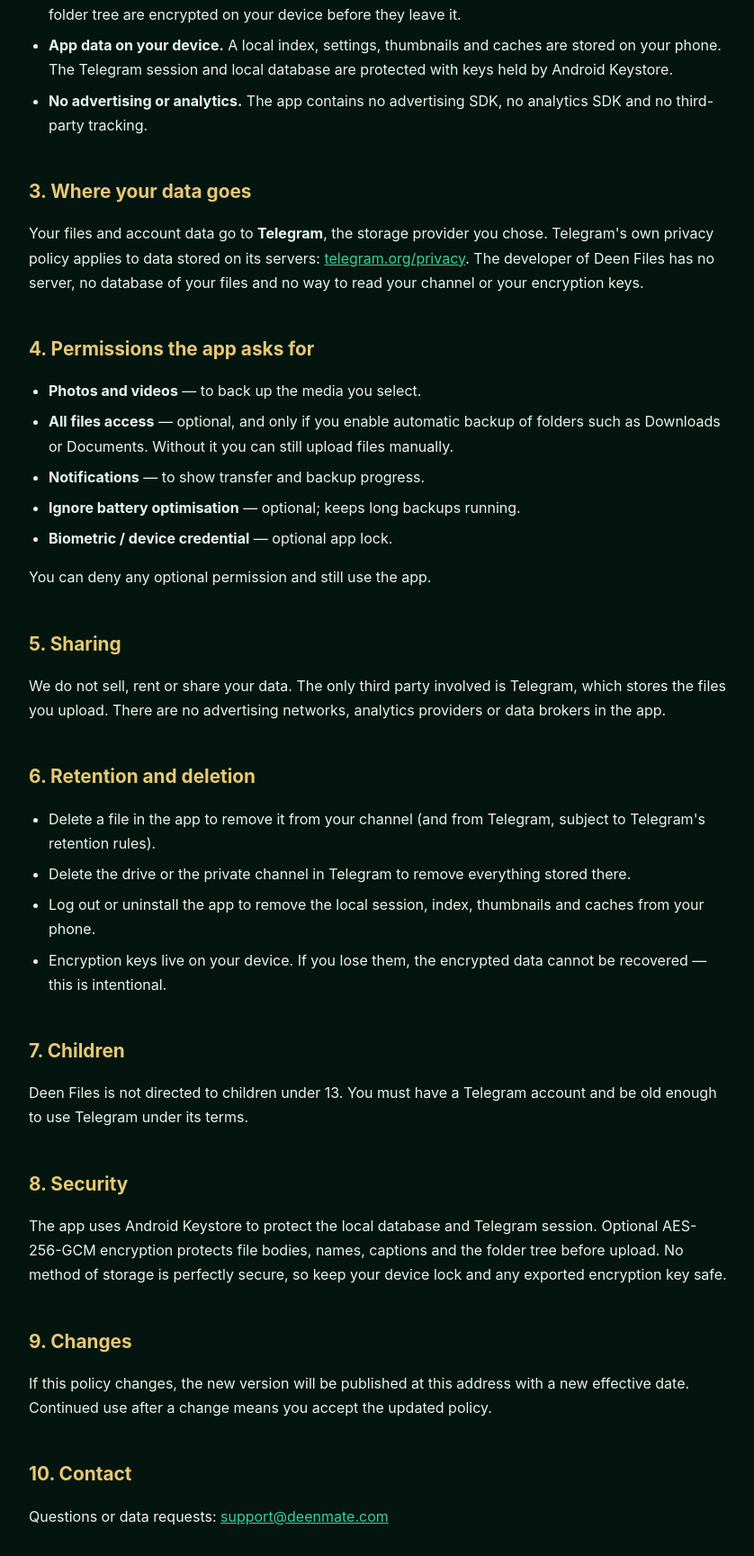
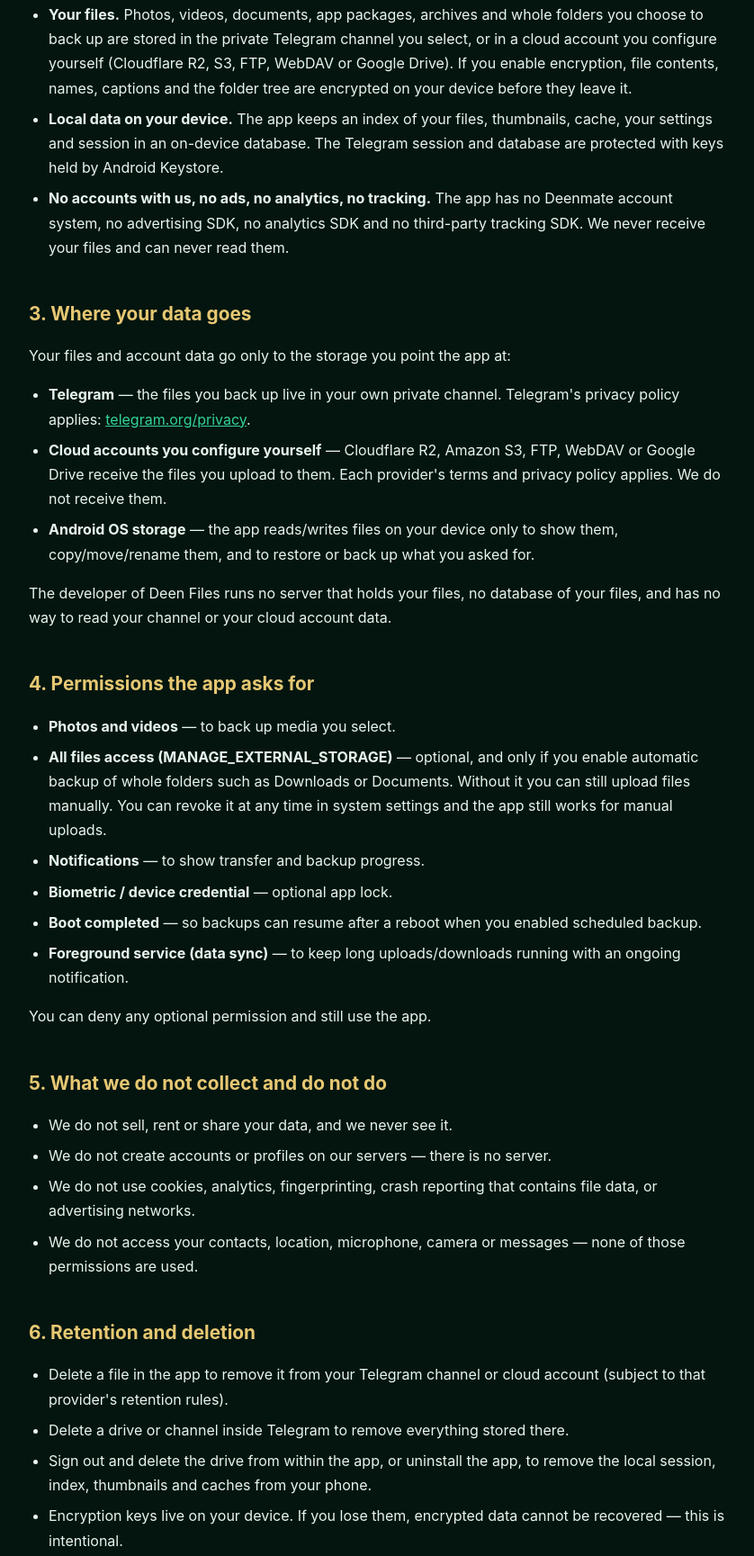
Before and after one commit to mirrorcashbd-coder/deen-files-legal, a plain HTML site: page privacy.html in a window 1280 px wide. Shown: the part 718-2447 px from the top of the page at 90% size, without its empty margins (220-1058 px from the left). Drawn offline with Linux system fonts and the light colour scheme.

Commit message:
Update privacy policy for current app feature set
Documents Telegram and user-configured cloud accounts, local Android
Keystore storage, all-files-access revocation path, no analytics/ads,
and deletion/retention behaviour so Play Store review can accept it.

```diff
--- a/privacy.html
+++ b/privacy.html
@@ -75,7 +75,7 @@
     </a>
 
     <h1>Privacy Policy</h1>
-    <p class="updated">Effective 12 November 2026</p>
+    <p class="updated">Effective 13 November 2026</p>
 
     <p class="note">
       Deen Files is a client for your own Telegram account. It does not run a server and does not
@@ -85,85 +85,115 @@
 
     <h2>1. Who we are</h2>
     <p>
-      Deen Files ("the app", "we") is an Android application by Deenmate that lets you keep files in
-      a private Telegram channel and browse them like a cloud drive. The app is distributed through
-      Google Play and other app stores.
+      Deen Files ("the app", "we") is an Android file manager and cloud drive by Deenmate.
+      It lets you browse your phone storage and back up your files to a private Telegram
+      channel or to cloud accounts you configure yourself. The app is distributed on
+      Google Play and other stores. The developer is Deenmate ("we"), the contact address
+      is shown at the bottom of this page.
     </p>
 
     <h2>2. What the app handles</h2>
     <ul>
-      <li><strong>Telegram login data.</strong> Your phone number and login code are sent directly
-        to Telegram to sign in. The app does not send them anywhere else.</li>
-      <li><strong>Your files.</strong> Photos, videos, documents and folders you choose to upload
-        are sent to Telegram and stored in your private channel. If you turn on encryption, file
-        contents, names, captions and the folder tree are encrypted on your device before they
-        leave it.</li>
-      <li><strong>App data on your device.</strong> A local index, settings, thumbnails and caches
-        are stored on your phone. The Telegram session and local database are protected with keys
-        held by Android Keystore.</li>
-      <li><strong>No advertising or analytics.</strong> The app contains no advertising SDK, no
-        analytics SDK and no third-party tracking.</li>
+      <li><strong>Telegram login data.</strong> Your phone number and login code are sent
+        directly to Telegram over an encrypted connection to sign in. The app does not send
+        your phone number, code or session to us or to any other party.</li>
+      <li><strong>Your files.</strong> Photos, videos, documents, app packages, archives and
+        whole folders you choose to back up are stored in the private Telegram channel you
+        select, or in a cloud account you configure yourself (Cloudflare R2, S3, FTP, WebDAV
+        or Google Drive). If you enable encryption, file contents, names, captions and the
+        folder tree are encrypted on your device before they leave it.</li>
+      <li><strong>Local data on your device.</strong> The app keeps an index of your files,
+        thumbnails, cache, your settings and session in an on-device database. The Telegram
+        session and database are protected with keys held by Android Keystore.</li>
+      <li><strong>No accounts with us, no ads, no analytics, no tracking.</strong> The app has
+        no Deenmate account system, no advertising SDK, no analytics SDK and no third-party
+        tracking SDK. We never receive your files and can never read them.</li>
     </ul>
 
     <h2>3. Where your data goes</h2>
     <p>
-      Your files and account data go to <strong>Telegram</strong>, the storage provider you chose.
-      Telegram's own privacy policy applies to data stored on its servers:
-      <a href="https://telegram.org/privacy" rel="noopener" target="_blank">telegram.org/privacy</a>.
-      The developer of Deen Files has no server, no database of your files and no way to read your
-      channel or your encryption keys.
+      Your files and account data go only to the storage you point the app at:
+    </p>
+    <ul>
+      <li><strong>Telegram</strong> — the files you back up live in your own private channel.
+        Telegram's privacy policy applies: <a href="https://telegram.org/privacy" rel="noopener" target="_blank">telegram.org/privacy</a>.</li>
+      <li><strong>Cloud accounts you configure yourself</strong> — Cloudflare R2, Amazon S3,
+        FTP, WebDAV or Google Drive receive the files you upload to them. Each provider's
+        terms and privacy policy applies. We do not receive them.</li>
+      <li><strong>Android OS storage</strong> — the app reads/writes files on your device only
+        to show them, copy/move/rename them, and to restore or back up what you asked for.</li>
+    </ul>
+    <p>
+      The developer of Deen Files runs no server that holds your files, no database of your
+      files, and has no way to read your channel or your cloud account data.
     </p>
 
     <h2>4. Permissions the app asks for</h2>
     <ul>
-      <li><strong>Photos and videos</strong> — to back up the media you select.</li>
-      <li><strong>All files access</strong> — optional, and only if you enable automatic backup of
-        folders such as Downloads or Documents. Without it you can still upload files manually.</li>
+      <li><strong>Photos and videos</strong> — to back up media you select.</li>
+      <li><strong>All files access (MANAGE_EXTERNAL_STORAGE)</strong> — optional, and only if
+        you enable automatic backup of whole folders such as Downloads or Documents. Without
+        it you can still upload files manually. You can revoke it at any time in system
+        settings and the app still works for manual uploads.</li>
       <li><strong>Notifications</strong> — to show transfer and backup progress.</li>
-      <li><strong>Ignore battery optimisation</strong> — optional; keeps long backups running.</li>
       <li><strong>Biometric / device credential</strong> — optional app lock.</li>
+      <li><strong>Boot completed</strong> — so backups can resume after a reboot when you
+        enabled scheduled backup.</li>
+      <li><strong>Foreground service (data sync)</strong> — to keep long uploads/downloads
+        running with an ongoing notification.</li>
     </ul>
     <p>You can deny any optional permission and still use the app.</p>
 
-    <h2>5. Sharing</h2>
-    <p>
-      We do not sell, rent or share your data. The only third party involved is Telegram, which
-      stores the files you upload. There are no advertising networks, analytics providers or data
-      brokers in the app.
-    </p>
+    <h2>5. What we do not collect and do not do</h2>
+    <ul>
+      <li>We do not sell, rent or share your data, and we never see it.</li>
+      <li>We do not create accounts or profiles on our servers — there is no server.</li>
+      <li>We do not use cookies, analytics, fingerprinting, crash reporting that contains
+        file data, or advertising networks.</li>
+      <li>We do not access your contacts, location, microphone, camera or messages — none
+        of those permissions are used.</li>
+    </ul>
 
     <h2>6. Retention and deletion</h2>
     <ul>
-      <li>Delete a file in the app to remove it from your channel (and from Telegram, subject to
-        Telegram's retention rules).</li>
-      <li>Delete the drive or the private channel in Telegram to remove everything stored there.</li>
-      <li>Log out or uninstall the app to remove the local session, index, thumbnails and caches
-        from your phone.</li>
-      <li>Encryption keys live on your device. If you lose them, the encrypted data cannot be
+      <li>Delete a file in the app to remove it from your Telegram channel or cloud account
+        (subject to that provider's retention rules).</li>
+      <li>Delete a drive or channel inside Telegram to remove everything stored there.</li>
+      <li>Sign out and delete the drive from within the app, or uninstall the app, to remove
+        the local session, index, thumbnails and caches from your phone.</li>
+      <li>Encryption keys live on your device. If you lose them, encrypted data cannot be
         recovered — this is intentional.</li>
     </ul>
 
-    <h2>7. Children</h2>
+    <h2>7. Your rights</h2>
     <p>
-      Deen Files is not directed to children under 13. You must have a Telegram account and be old
-      enough to use Telegram under its terms.
+      Because nothing is stored on developer servers, all your data stays under your control.
+      You may access, export, delete or stop sharing any of it at any time, using the app
+      controls or the storage provider's own settings. For anything else, contact us through
+      the address below and we will help or point you to the right place.
     </p>
 
-    <h2>8. Security</h2>
+    <h2>8. Children</h2>
     <p>
-      The app uses Android Keystore to protect the local database and Telegram session. Optional
-      AES-256-GCM encryption protects file bodies, names, captions and the folder tree before
-      upload. No method of storage is perfectly secure, so keep your device lock and any exported
-      encryption key safe.
+      Deen Files is not directed to children under 13. You must have a Telegram account (or a
+      cloud account) and be old enough under the terms of that provider to use this app.
     </p>
 
-    <h2>9. Changes</h2>
+    <h2>9. Security</h2>
+    <p>
+      The app uses Android Keystore to protect the Telegram session and the on-device
+      database. Optional AES-256-GCM encryption protects file bodies, names and the folder
+      tree before upload. No method of storage is perfectly secure, so keep your device lock
+      and any exported encryption key safe.
+    </p>
+
+    <h2>10. Changes</h2>
     <p>
       If this policy changes, the new version will be published at this address with a new
       effective date. Continued use after a change means you accept the updated policy.
     </p>
 
-    <h2>10. Contact</h2>
+    <h2>11. Contact</h2>
     <p>
       Questions or data requests:
       <a href="mailto:support@deenmate.com">support@deenmate.com</a>
```
